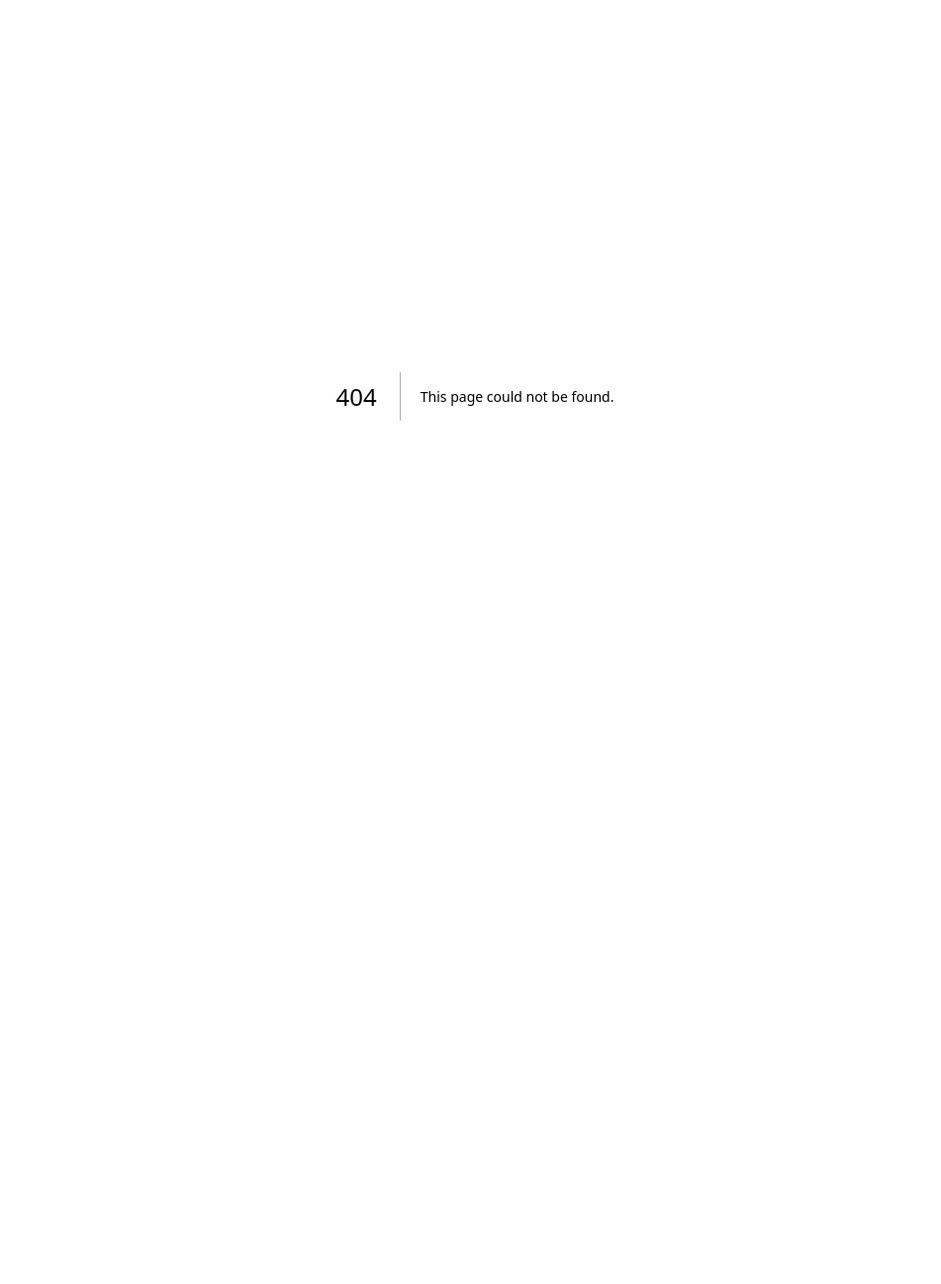
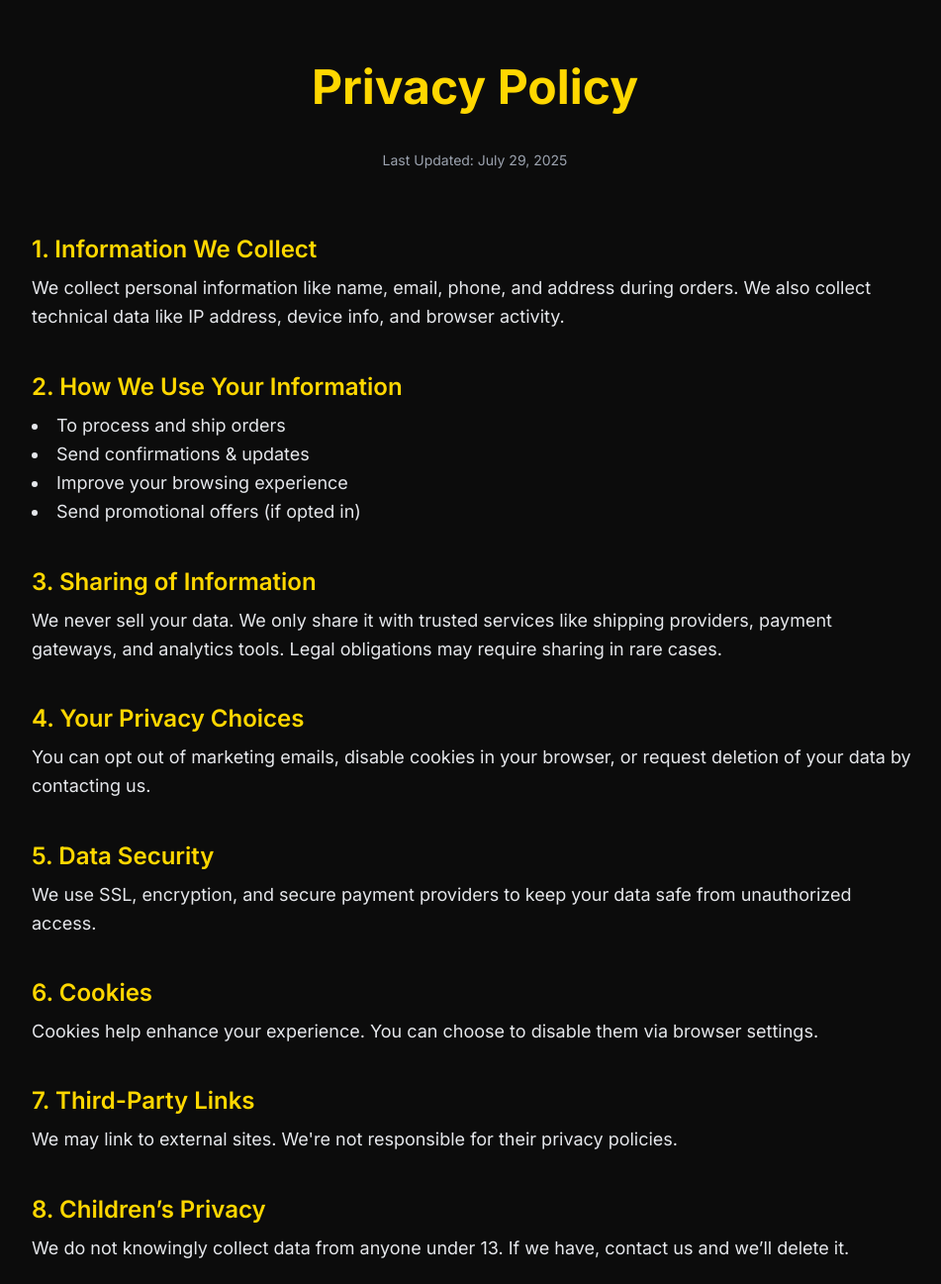
Before and after one commit to vaidikco/sol, a Next.js app: page /privacy in a window 1280 px wide. Before the commit this address had no page. Shown: the top 1297 px of the page at 99% size, without its empty margins (160-1111 px from the left). Before the commit the page ends 800 px from the top, so only its background shows below. Built offline with nearby package versions, Linux system fonts and the light colour scheme.

Commit message:
added product gallery

```diff
--- a/app/components/ProductGallery.js
+++ b/app/components/ProductGallery.js
@@ -202,14 +202,14 @@ const ProductGallery = () => {
             isLoaded ? "opacity-100 translate-y-0" : "opacity-0 translate-y-6"
           }`}
         >
-          <div className="aspect-video rounded-2xl overflow-hidden shadow-xl border border-[#FFD700]/30 bg-black/20 backdrop-blur-md">
+          <div className="overflow-hidden rounded-2xl shadow-lg border border-[#FFD700]/20 backdrop-blur-md bg-white/5 hover:scale-105 transform transition duration-300">
             <video
               src="/view.mp4"
               autoPlay
               muted
               loop
               playsInline
-              className="w-full h-full object-cover"
+              className="w-full h-60 object-cover"
             />
           </div>
           <p className="text-center text-[#dcd7ba]/70 text-sm mt-4 italic">
--- a/app/page.js
+++ b/app/page.js
@@ -82,27 +82,7 @@ const Footer = () => {
           </div>
 
           {/* Book Info */}
-          <div className="col-span-1">
-            <h4 className="font-semibold text-lg text-[#FFD700] mb-4">Book Details</h4>
-            <ul className="space-y-3 text-[#dcd7ba]/80">
-              <li className="flex justify-between text-sm sm:text-base">
-                <span>Format:</span>
-                <span className="text-[#FFD700]">Hard Cover</span>
-              </li>
-              <li className="flex justify-between text-sm sm:text-base">
-                <span>Pages:</span>
-                <span className="text-[#FFD700]">74</span>
-              </li>
-              <li className="flex justify-between text-sm sm:text-base">
-                <span>Price:</span>
-                <span className="text-[#FFD700]">Rs.650</span>
-              </li>
-              <li className="flex justify-between text-sm sm:text-base">
-                <span>Shipping:</span>
-                <span className="text-[#FFD700]">Rs.50</span>
-              </li>
-            </ul>
-          </div>
+
 
           {/* Contact & Features */}
           <div className="col-span-1">
@@ -135,6 +115,7 @@ const Footer = () => {
         <div className="flex flex-col sm:flex-row justify-between items-center gap-4">
           <div className="text-[#dcd7ba]/60 text-xs sm:text-sm text-center sm:text-left">
             © 2024 Sonnets of Love. All rights reserved.
+            <a href="/privacy">Privacy Policy</a>
           </div>
 
           <div className="flex items-center gap-2 text-xs sm:text-sm">
--- /dev/null
+++ b/app/privacy/page.js
@@ -0,0 +1,75 @@
+export default function PrivacyPolicyPage() {
+  return (
+    <main className="min-h-screen bg-[#0c0c0c] text-white py-16 px-6 sm:px-12">
+      <div className="max-w-4xl mx-auto">
+        <h1 className="text-4xl sm:text-5xl font-bold text-center text-[#FFD700] mb-10">
+          Privacy Policy
+        </h1>
+
+        <p className="text-sm text-gray-400 text-center mb-16">
+          Last Updated: July 29, 2025
+        </p>
+
+        <div className="space-y-10 text-lg leading-relaxed text-gray-200">
+          <section>
+            <h2 className="text-2xl text-[#FFD700] font-semibold mb-2">1. Information We Collect</h2>
+            <p>We collect personal information like name, email, phone, and address during orders. We also collect technical data like IP address, device info, and browser activity.</p>
+          </section>
+
+          <section>
+            <h2 className="text-2xl text-[#FFD700] font-semibold mb-2">2. How We Use Your Information</h2>
+            <ul className="list-disc list-inside">
+              <li>To process and ship orders</li>
+              <li>Send confirmations & updates</li>
+              <li>Improve your browsing experience</li>
+              <li>Send promotional offers (if opted in)</li>
+            </ul>
+          </section>
+
+          <section>
+            <h2 className="text-2xl text-[#FFD700] font-semibold mb-2">3. Sharing of Information</h2>
+            <p>We never sell your data. We only share it with trusted services like shipping providers, payment gateways, and analytics tools. Legal obligations may require sharing in rare cases.</p>
+          </section>
+
+          <section>
+            <h2 className="text-2xl text-[#FFD700] font-semibold mb-2">4. Your Privacy Choices</h2>
+            <p>You can opt out of marketing emails, disable cookies in your browser, or request deletion of your data by contacting us.</p>
+          </section>
+
+          <section>
+            <h2 className="text-2xl text-[#FFD700] font-semibold mb-2">5. Data Security</h2>
+            <p>We use SSL, encryption, and secure payment providers to keep your data safe from unauthorized access.</p>
+          </section>
+
+          <section>
+            <h2 className="text-2xl text-[#FFD700] font-semibold mb-2">6. Cookies</h2>
+            <p>Cookies help enhance your experience. You can choose to disable them via browser settings.</p>
+          </section>
+
+          <section>
+            <h2 className="text-2xl text-[#FFD700] font-semibold mb-2">7. Third-Party Links</h2>
+            <p>We may link to external sites. We're not responsible for their privacy policies.</p>
+          </section>
+
+          <section>
+            <h2 className="text-2xl text-[#FFD700] font-semibold mb-2">8. Children’s Privacy</h2>
+            <p>We do not knowingly collect data from anyone under 13. If we have, contact us and we’ll delete it.</p>
+          </section>
+
+          <section>
+            <h2 className="text-2xl text-[#FFD700] font-semibold mb-2">9. Updates to This Policy</h2>
+            <p>This page may change from time to time. We’ll always post the latest version here.</p>
+          </section>
+
+          <section>
+            <h2 className="text-2xl text-[#FFD700] font-semibold mb-2">10. Contact Us</h2>
+            <p>
+              📧 <a href="mailto:support@sonnetsoflove.shop" className="text-[#FFD700] underline">support@sonnetsoflove.shop</a><br />
+              🌐 <a href="https://sonnetsoflove.shop" className="text-[#FFD700] underline" target="_blank" rel="noopener noreferrer">sonnetsoflove.shop</a>
+            </p>
+          </section>
+        </div>
+      </div>
+    </main>
+  );
+}
```
